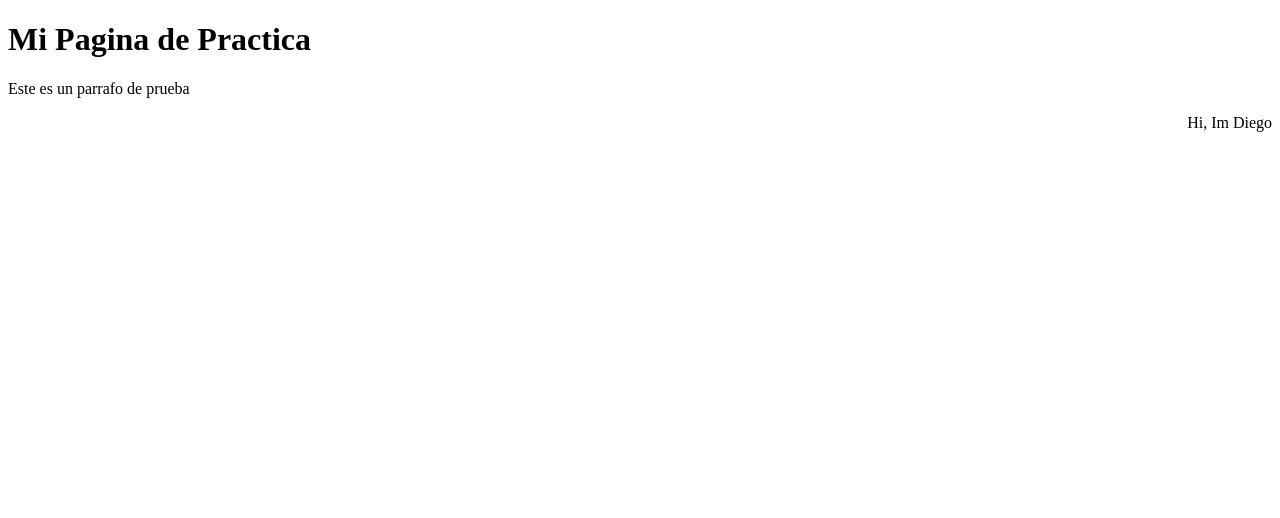
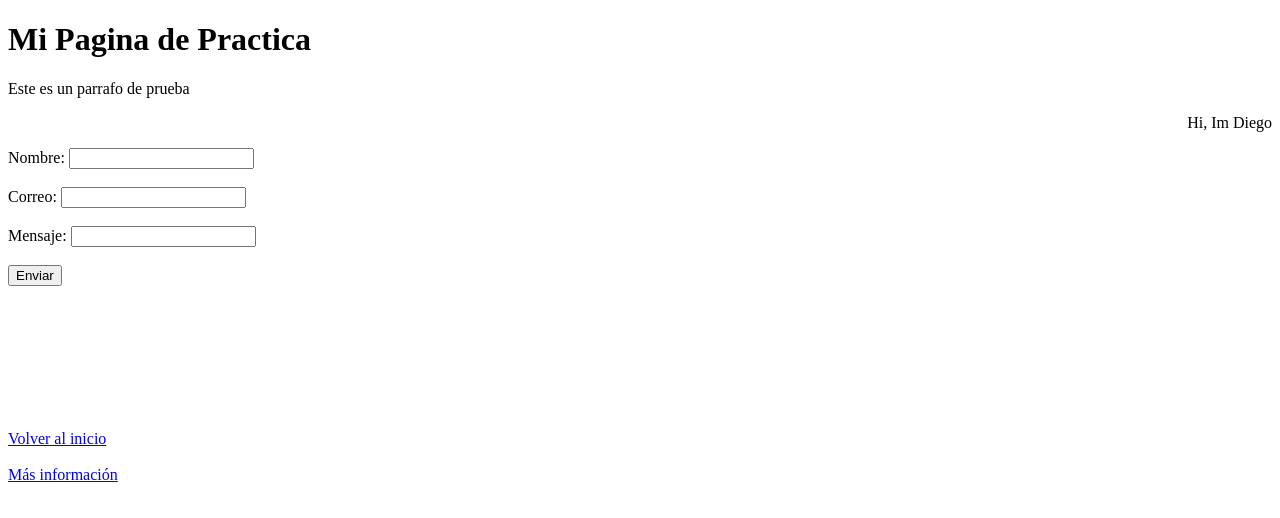
Before and after one commit to Pizarman13/Informatica2-E1, a plain HTML site: page index.html in a window 1280 px wide. Drawn offline with Linux system fonts and the light colour scheme.

Commit message:
Ejercicio Finalizado

```diff
--- a/index.html
+++ b/index.html
@@ -12,5 +12,29 @@
         <p lang="en" dir="rtl">Hi, Im Diego</p>
     </div>
 
+    <form action="/enviar" method="post">
+        <label for="Nombre"id="label-nombre">Nombre:</label>
+        <input type="text" id="nombre"name="nombre"tabindex="1"title="Escribe tu nombre" required><br><br>
+
+        <label for="Correo"id="label-correo">Correo:</label>
+        <input type="email"id="Correo"name="correo"tabindex="2"title="Escribe tu correo" required><br><br>
+
+        <label for="Mensaje"id="label-mensaje">Mensaje:</label>
+        <input type="text"id="Mensaje"name="mensaje"tabindex="3"title="Escribe tu mensaje" required><br><br>
+
+        <button type="submit"id="btn-enviar"tabindex="4">Enviar</button><br><br>
+
+        <br>
+        <br>
+        <br>
+        <br>
+        <br>
+        <br>
+        <br>
+
+        <a href="#titulo-principal"tabindex="5">Volver al inicio</a> <br> <br>
+        <a href="https://www.google.com" tabindex="6">Más información</a>
+    </form>
+
 </body>
 </html>
```
